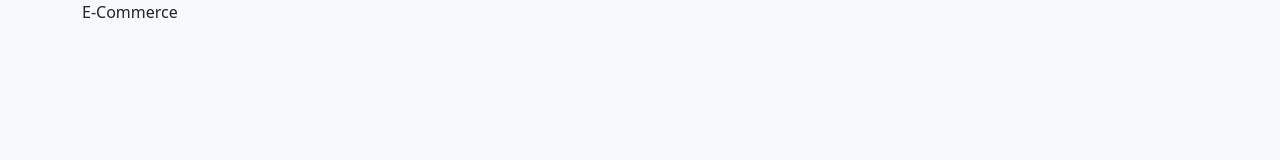
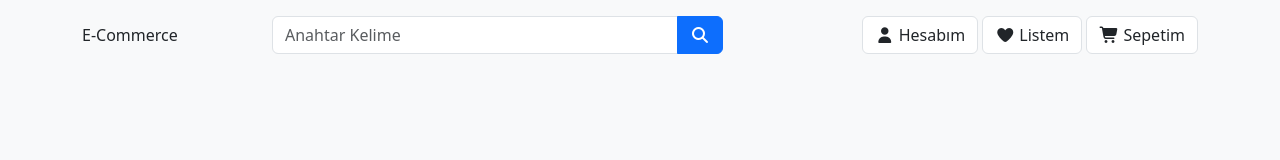
Before and after one commit to batuhandmrata/bd-e-commerce, a plain HTML site: page index.html in a window 1280 px wide. Drawn offline with nearby package versions, Linux system fonts and the light colour scheme.

Commit message:
topBarUpdated

```diff
--- a/css/styles.css
+++ b/css/styles.css
@@ -0,0 +1,10 @@
+.top-bar{
+    padding-top: 1rem;
+    padding-bottom: 1rem;
+}
+
+.btn-light{
+    background-color: #fff;
+    border-color: #dee2e6;
+    color: #212529;
+}
--- a/index.html
+++ b/index.html
@@ -18,12 +18,32 @@
     <header>
       <section class="top-bar">
         <div class="container">
-          <div class="row">
-            <div class="col-lg-2">
-              <a href="index.html" class="navbar-brand">E-Commerce </a>
+          <div class="row gy-2 align-items-center">
+            <div class="col-lg-2 col-sm-4 col-4">
+              <a href="index.html" class="navbar-brand">E-Commerce</a>
             </div>
-            <div class="col-lg-5"></div>
-            <div class="col-lg-5"></div>
+
+            <div class="col-lg-5 col-sm-8 col-8 order-lg-last">
+              <div class="text-end">
+                <a href="" class="btn btn-light">
+                  <i class="fa fa-user"></i><span class="ms-1 d-none d-sm-inline-block">Hesabım</span>
+                </a>
+                <a href="" class="btn btn-light">
+                  <i class="fa fa-heart"></i><span class="ms-1 d-none d-sm-inline-block">Listem</span>
+                </a>
+                <a href="" class="btn btn-light">
+                  <i class="fa fa-shopping-cart"></i><span class="ms-1 d-none d-sm-inline-block">Sepetim</span>
+                </a>
+              </div>
+            </div>
+            <div class="col-lg-5">
+              <form>
+                <div class="input-group">
+                  <input type="text" placeholder="Anahtar Kelime" class="form-control">
+                  <button class="btn btn-primary"><i class="fa fa-search"></i></button>
+                </div>
+              </form>
+            </div>
           </div>
         </div>
       </section>
```
